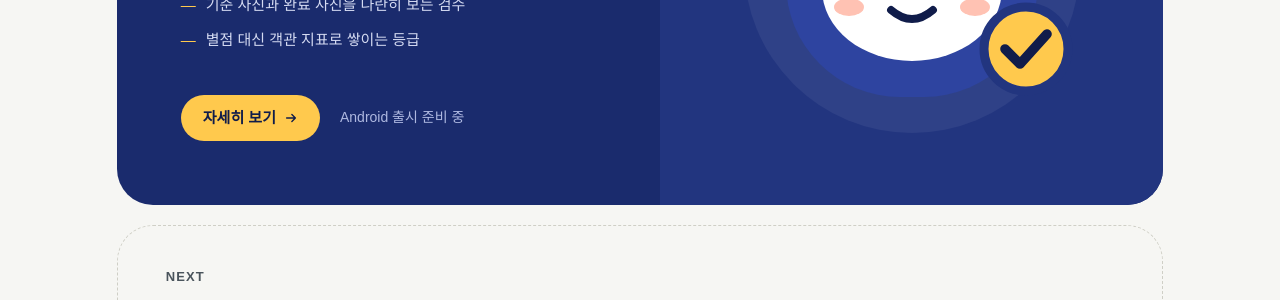
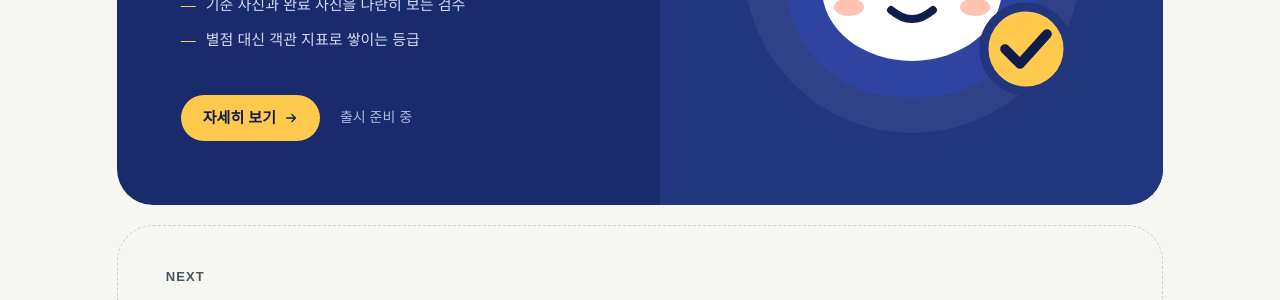
Before and after one commit to quietcove/quietcove-site, a Jekyll site: the page built from index.html, in a window 1280 px wide and 900 px high, scrolled down 2049 px. Shown: the part 151-451 px from the top of the window. Built offline with Jekyll 4.4.1, drawn with Linux system fonts in a browser that asks for light colours; some web fonts are replaced.

Commit message:
척척실장: 출시 준비 중
Co-Authored-By: Claude Opus 5.5 <noreply@anthropic.com>
Claude-Session: https://claude.ai/code/session_01KuhDcUDuYoZwAVwpPpT39o

```diff
--- a/index.html
+++ b/index.html
@@ -153,7 +153,7 @@
             <span style="display: inline-flex; align-items: center; gap: 8px; min-height: 46px; padding: 0 22px; border-radius: 999px; background: #FFC94D; color: #101C4A; font-weight: 600; font-size: 15px">자세히 보기
               <svg width="14" height="14" viewBox="0 0 16 16" aria-hidden="true"><path d="M3 8h10M9 4l4 4-4 4" fill="none" stroke="#101C4A" stroke-width="1.6" stroke-linecap="round" stroke-linejoin="round"></path></svg>
             </span>
-            <span style="font-size: 14px; color: #AEB8E0">Android 출시 준비 중</span>
+            <span style="font-size: 14px; color: #AEB8E0">출시 준비 중</span>
           </div>
         </div>
         <div style="flex: 1 1 420px; min-width: 0; background: #22357F; display: flex; align-items: center; justify-content: center; padding: clamp(24px, 3.75vw, 48px)">
```
